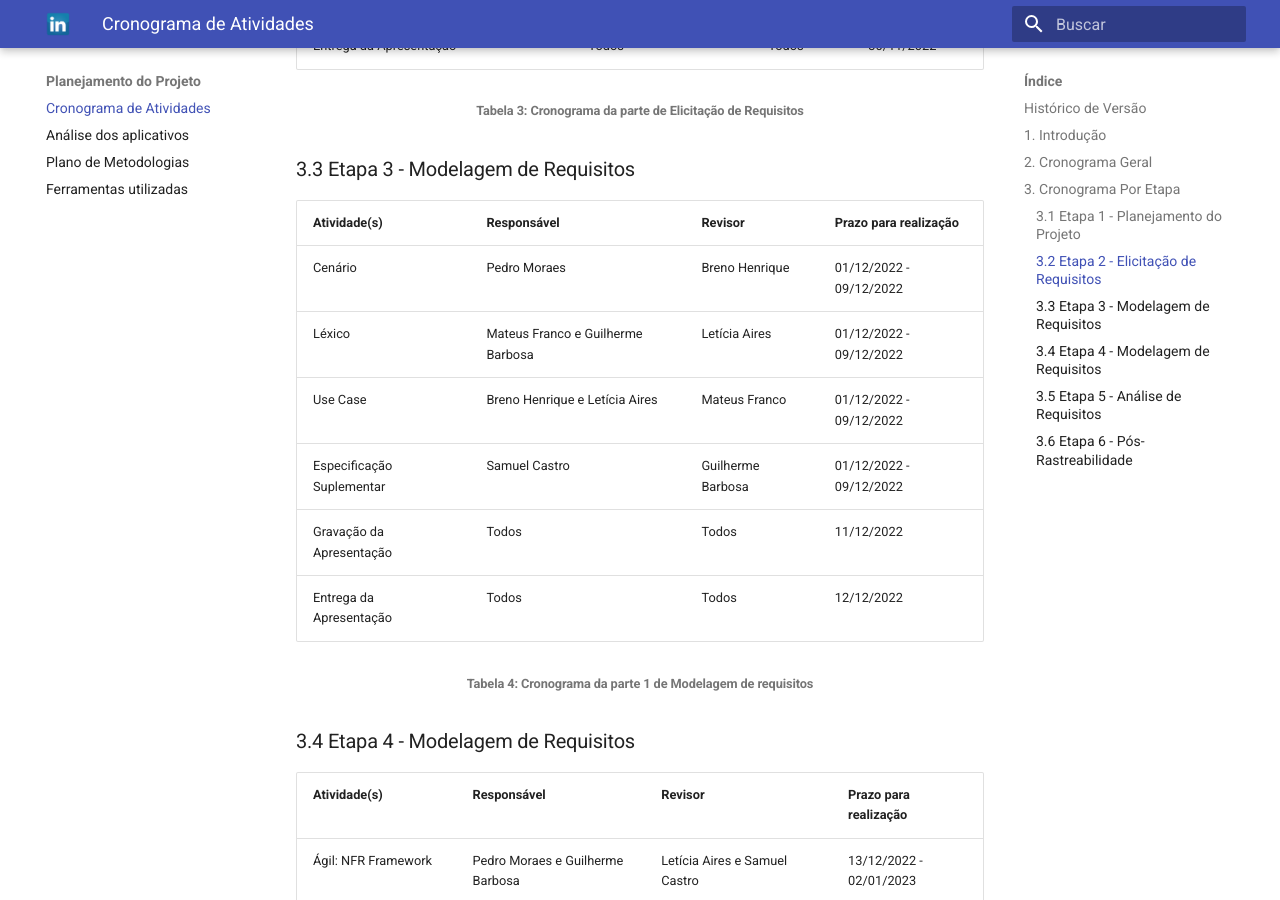
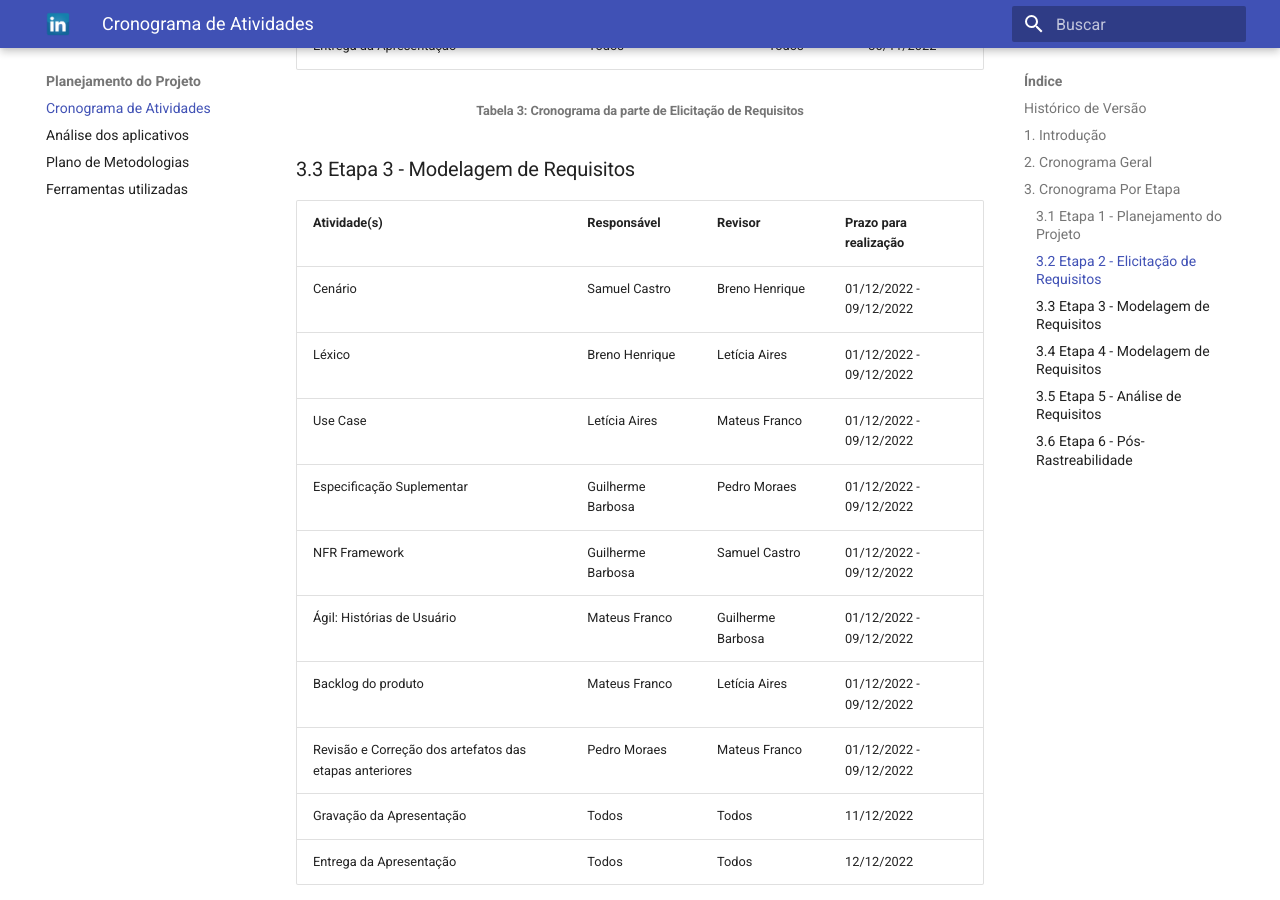
Before and after one commit to Requisitos-de-Software/2022.2-LinkedIn, an MkDocs documentation site: the page built from docs/planejamento/cronograma.md, in a window 1280 px wide and 900 px high, scrolled down 2522 px. Built offline with MkDocs 1.6.1 and Material for MkDocs 9.7.7, drawn with Linux system fonts in a browser that asks for light colours.

Commit message:
Alteração no cronograma da 3 etapa

```diff
--- a/docs/planejamento/cronograma.md
+++ b/docs/planejamento/cronograma.md
@@ -61,10 +61,14 @@ Abaixo segue a Tabela 1 do Planejamento do cronograma de atividades gerais:
 
 | Atividade(s) | Responsável | Revisor | Prazo para realização |
 | --- | --- | --- | --- |
-| Cenário | Pedro Moraes | Breno Henrique | 01/12/2022 - 09/12/2022 |
-| Léxico | Mateus Franco e Guilherme Barbosa | Letícia Aires | 01/12/2022 - 09/12/2022 |
-| Use Case | Breno Henrique e Letícia Aires | Mateus Franco | 01/12/2022 - 09/12/2022 |
-| Especificação Suplementar | Samuel Castro | Guilherme Barbosa | 01/12/2022 - 09/12/2022 |
+| Cenário | Samuel Castro | Breno Henrique | 01/12/2022 - 09/12/2022 |
+| Léxico | Breno Henrique | Letícia Aires | 01/12/2022 - 09/12/2022 |
+| Use Case | Letícia Aires | Mateus Franco | 01/12/2022 - 09/12/2022 |
+| Especificação Suplementar | Guilherme Barbosa | Pedro Moraes | 01/12/2022 - 09/12/2022 |
+| NFR Framework | Guilherme Barbosa | Samuel Castro | 01/12/2022 - 09/12/2022 |
+| Ágil: Histórias de Usuário | Mateus Franco | Guilherme Barbosa | 01/12/2022 - 09/12/2022 |
+| Backlog do produto | Mateus Franco | Letícia Aires | 01/12/2022 - 09/12/2022 |
+| Revisão e Correção dos artefatos das etapas anteriores | Pedro Moraes | Mateus Franco | 01/12/2022 - 09/12/2022 |
 | Gravação da Apresentação | Todos | Todos | 11/12/2022 |
 | Entrega da Apresentação | Todos | Todos | 12/12/2022 |
 
--- a/mkdocs.yml
+++ b/mkdocs.yml
@@ -20,6 +20,7 @@ nav:
     - Rich Picture: ./preRastreabilidade/richPicture.md
   - Elicitação:
     - Personas: ./elicitacao/personas.md
+    - Perfil de usuário: ./elicitacao/perfil_de_usuario.md
     - Técnicas:
       - Brainstorm: ./elicitacao/brainstorm.md
       - Observação: ./elicitacao/observacao.md
@@ -31,7 +32,7 @@ nav:
       - First Things First: ./elicitacao/first_things_first.md
   - Atas e Reuniões:
     - Novembro:
-      - Dia 28: ./atas_e_reunioes/28-11.md
+      - Dia 28 - Brainstorm: ./atas_e_reunioes/28-11-Brainstorm.md
       - Dia 28 - Entrevista: ./atas_e_reunioes/28-11-Entrevista.md
   - Apresentações: ./apresentacoes/apresentacoes.md
 markdown_extensions:
```
Also changed, not shown: docs/atas_e_reunioes/28-11-Brainstorm.md (renamed from docs/atas_e_reunioes/28-11.md).
